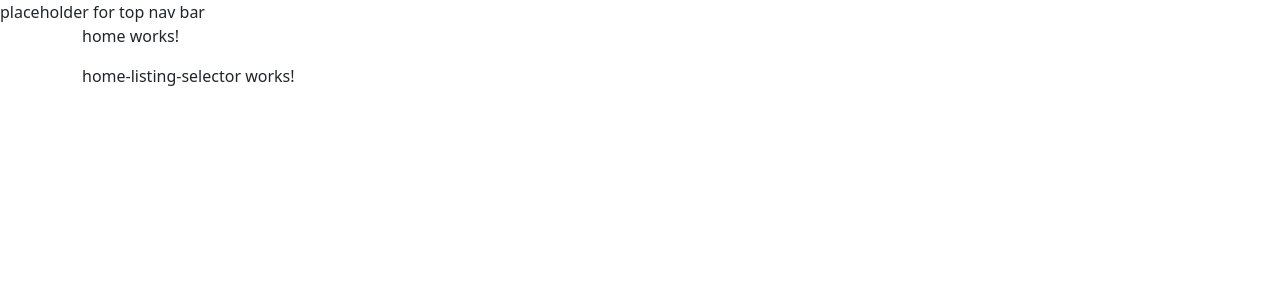
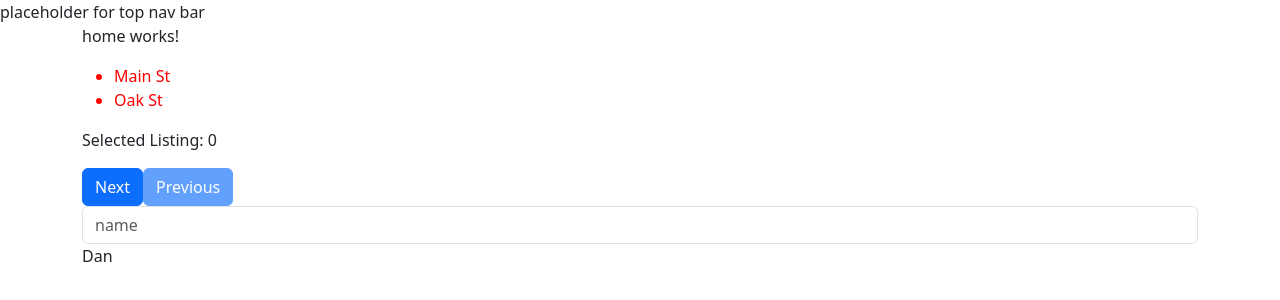
Before and after one commit to dnewingh/angular-labs, an Angular app in the folder ng-reference-guide-001/: page / in a window 1280 px wide. Shown: the top 300 px of the page. Built offline with nearby package versions, Linux system fonts and the light colour scheme.

Commit message:
WIP(ng-ref-guide-001): home-listing-selector

```diff
--- a/ng-reference-guide-001/src/app/home-listing-selector/home-listing-selector.component.ts
+++ b/ng-reference-guide-001/src/app/home-listing-selector/home-listing-selector.component.ts
@@ -1,16 +1,53 @@
 import { Component } from '@angular/core';
+import { FormControl, NgModel } from '@angular/forms';
 
 @Component({
   selector: 'app-home-listing-selector',
   standalone: true,
   imports: [],
   template: `
-    <p>
-      home-listing-selector works!
-    </p>
+    <ul>
+      @for(listing of listings; track listing) {
+        <li>{{ listing }}</li>
+      }
+    </ul>
+
+    <p>Selected Listing: {{ selectedListingIndex }}</p>
+
+    <button type="button" class="btn btn-primary" (click)="nextListing()" [disabled]="nextDisabled">Next</button>
+    <button type="button" class="btn btn-primary" (click)="previousListing()" [disabled]="previousDisabled">Previous</button>
+
+    <input type="text" class="form-control" id="exampleFormControlInput1" placeholder="name">
+    <p>{{ inputName }}</p>
   `,
-  styles: ``
+  styles: `
+  li {
+    color: red
+  }
+  `
 })
 export class HomeListingSelectorComponent {
+  listings: string[] = ['Main St', 'Oak St'];
+  selectedListingIndex: number = 0;
+  nextDisabled: boolean = false;
+  previousDisabled: boolean = true;
+  inputName: string = 'Dan';
+
+  nextListing() {
+    this.selectedListingIndex++
+    this.previousDisabled = false;
+    if(this.selectedListingIndex === this.listings.length - 1) {
+      this.nextDisabled = true;
+    }
+  }
+
+  previousListing() {
+    this.selectedListingIndex--
+    this.nextDisabled = false;
+    if(this.selectedListingIndex === 0) {
+      this.previousDisabled = true;
+    }
+  }
+
 
 }
```
